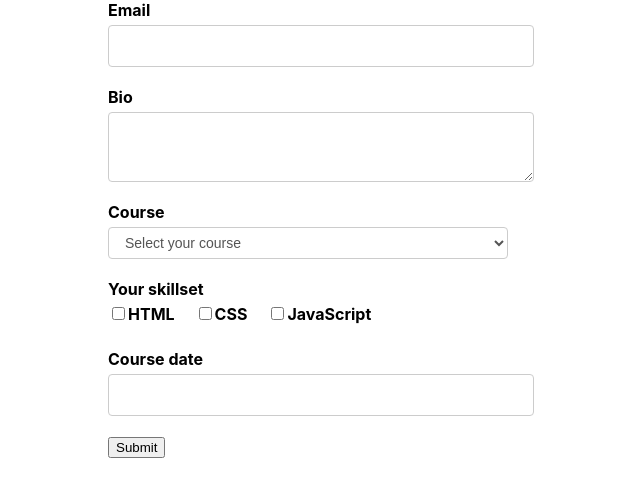
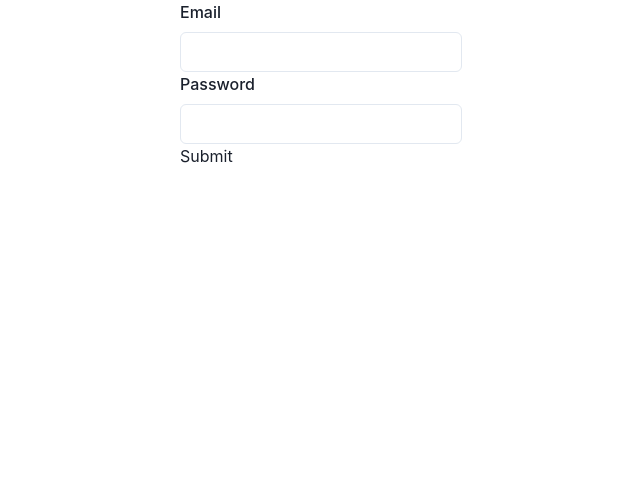
Before and after one commit to ahjam-taoufik/React-Formik, a React (Create React App) app: page / in a window 1280 px wide. Shown: the top 496 px of the page, without its empty margins (319-959 px from the left). Built offline with nearby package versions, Linux system fonts and the light colour scheme.

Commit message:
chakra UI

```diff
--- a/src/App.css
+++ b/src/App.css
@@ -3,19 +3,19 @@
   justify-content: center;
 }
 
-label {
+/* label {
   font-weight: bold;
   display: flex;
   margin-bottom: 5px;
-}
+} */
 
-input + label {
+/* input + label {
   font-weight: bold;
   display: inline-flex;
   margin-right: 20px;
-}
+} */
 
-input[type='text'],
+/* input[type='text'],
 input[type='email'],
 input[type='password'],
 textarea,
@@ -30,8 +30,9 @@
   background-image: none;
   border: 1px solid #ccc;
   border-radius: 4px;
-  /* margin-bottom: 20px; */
-}
+  margin-bottom: 20px;}
+  */
+
 
 .form-control {
   margin-bottom: 20px;
--- a/src/App.js
+++ b/src/App.js
@@ -1,12 +1,25 @@
 import "./App.css";
-import EnrollmentForm from "./components/EnrollmentForm";
+import {extendTheme, ChakraProvider } from "@chakra-ui/react";
+import LoginForm from "./components/LoginForm";
+
+const colors = {
+  brand: {
+    900: '#1a365d',
+    800: '#153e75',
+    700: '#2a69ac',
+  },
+}
+
+const theme = extendTheme({ colors })
 
 function App() {
   return (
-    <div className="App">
 
-      <EnrollmentForm/>
-    </div>
+    <ChakraProvider theme={theme}>
+      <div className="App">
+        <LoginForm/>
+      </div>
+    </ChakraProvider>
   );
 }
 
--- /dev/null
+++ b/src/components/ChakraInput.js
@@ -0,0 +1,25 @@
+import React from 'react'
+import { Field } from 'formik'
+import {
+  Input,
+  FormControl,
+  FormLabel,
+  FormErrorMessage
+} from '@chakra-ui/react'
+
+function ChakraInput (props) {
+  const { label, name, ...rest } = props
+  return (
+    <Field name={name}>
+      {({ field, form }) => (
+        <FormControl isInvalid={form.errors[name] && form.touched[name]}>
+          <FormLabel htmlFor={name}>{label}</FormLabel>
+          <Input id={name} {...rest} {...field} />
+          <FormErrorMessage>{form.errors[name]}</FormErrorMessage>
+        </FormControl>
+      )}
+    </Field>
+  )
+}
+
+export default ChakraInput
--- a/src/components/FormikControl.js
+++ b/src/components/FormikControl.js
@@ -5,6 +5,7 @@
 import RadioButtons from './RadioButtons'
 import CheckboxGroup from './CheckboxGroup'
 import DatePicker from './DatePicker'
+import ChakraInput from './ChakraInput'
 function FormikControl(props) {
     const {control, ...rest}=props
     switch (control) {
@@ -20,6 +21,8 @@
             return   <CheckboxGroup  {...rest} />
             case'date':
             return <DatePicker {...rest} />
+            case'chakrainput':
+            return <ChakraInput {...rest}/>
 
         default: return null
     }
--- a/src/components/LoginForm.js
+++ b/src/components/LoginForm.js
@@ -30,14 +30,14 @@
         return (
           <Form>
             <FormikControl
-              control='input'
+              control='chakrainput'
               // control='chakraInput'
               type='email'
               label='Email'
               name='email'
             />
             <FormikControl
-              control='input'
+              control='chakrainput'
               type='password'
               label='Password'
               name='password'
```
